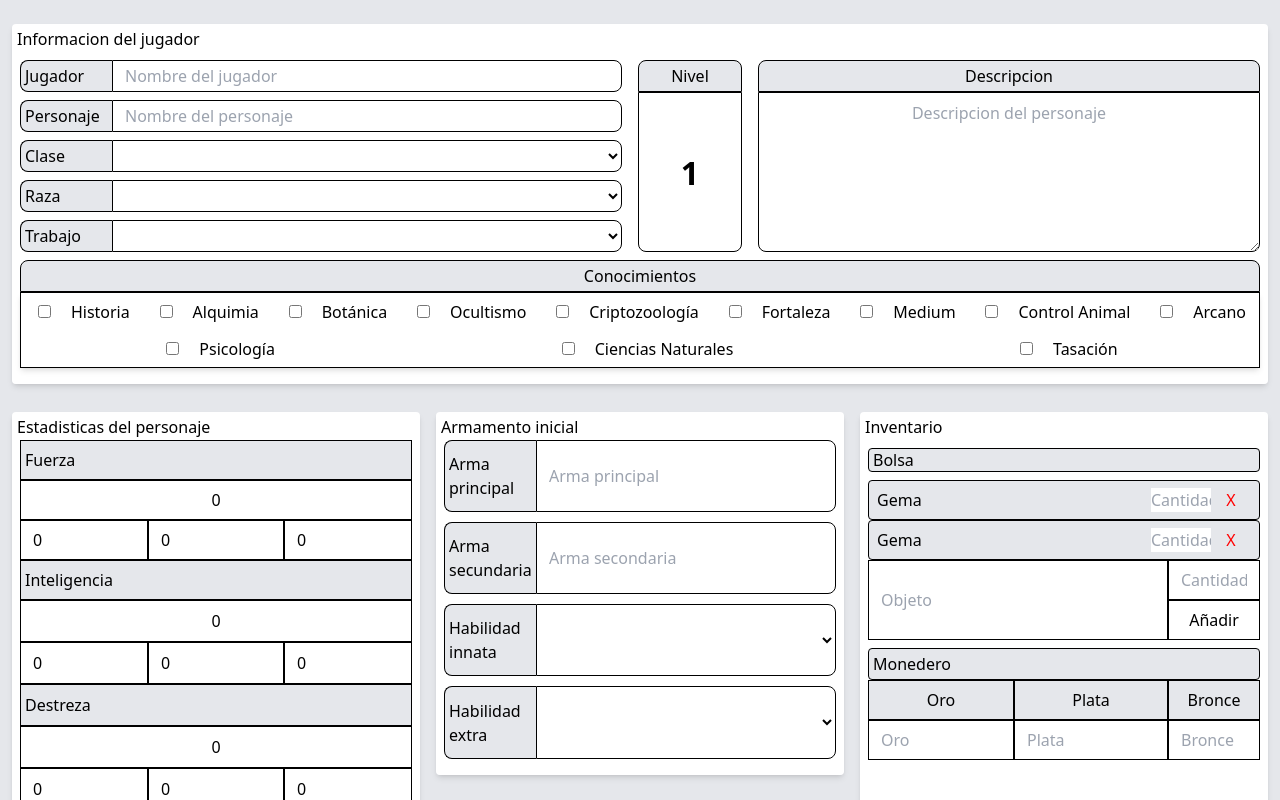
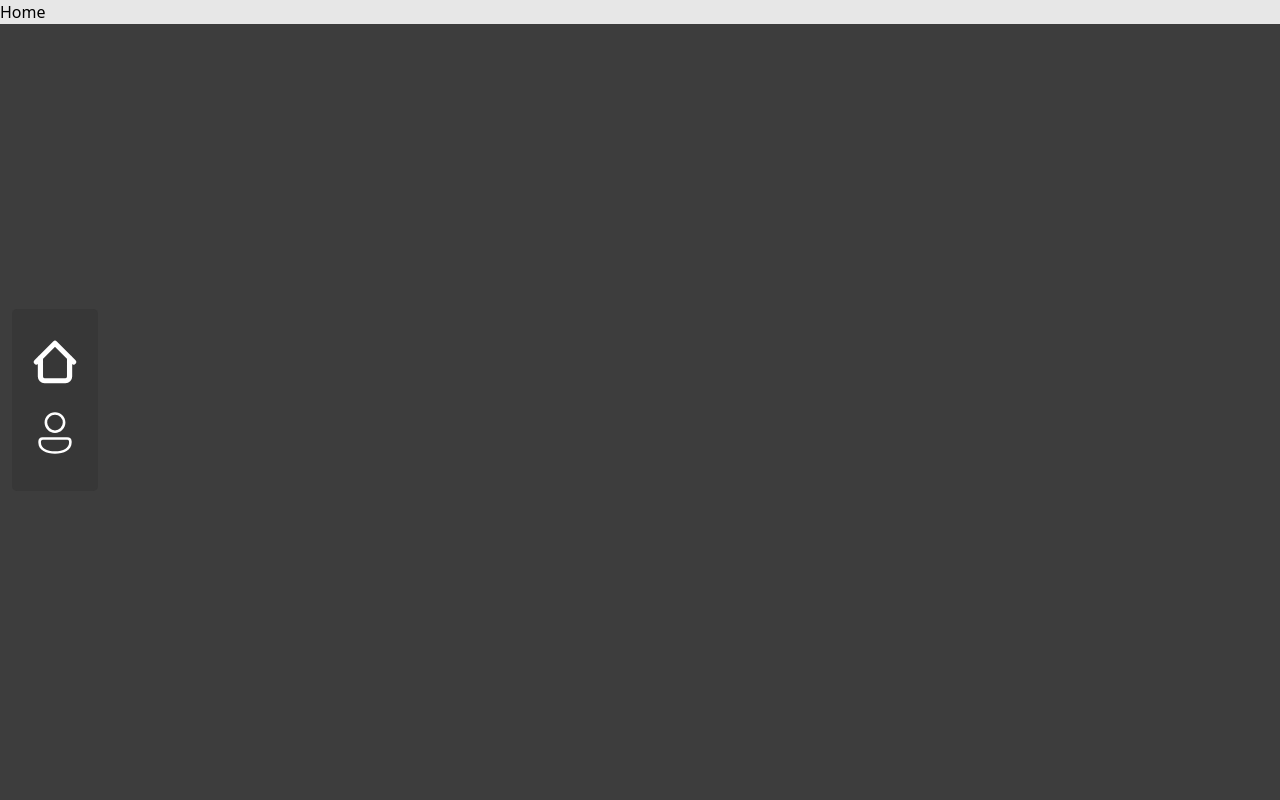
Before and after one commit to ztevenx100/DnD-newSystem, a React (Vite) app in the folder 0_Game_System/: page / in a window 1280 px wide. Shown: the top 800 px of the page. Built offline with nearby package versions, Linux system fonts and the light colour scheme; a web font is replaced by a local one.

Commit message:
Feat: Create component Navbar and setting Routing - [Navbar] Configure menu Routing components - [Navbar] Add icons SVG - [Home] Add test content

```diff
--- a/0_Game_System/package.json
+++ b/0_Game_System/package.json
@@ -13,7 +13,9 @@
     "@material-tailwind/react": "^2.1.4",
     "@unocss/config": "^0.57.1",
     "react": "^18.2.0",
-    "react-dom": "^18.2.0"
+    "react-dom": "^18.2.0",
+    "react-router": "^6.19.0",
+    "react-router-dom": "^6.19.0"
   },
   "devDependencies": {
     "@types/react": "^18.2.15",
--- a/0_Game_System/src/App.tsx
+++ b/0_Game_System/src/App.tsx
@@ -1,21 +1,36 @@
 import reactLogo from './assets/react.svg'
+import {createBrowserRouter, RouterProvider} from "react-router-dom";
 
-import { CharacterSheet } from './components/pages/CharacterSheet/CharacterSheet'
+import Navbar from './components/UI/Navbar/Navbar';
+import Home from './components/pages/Home'
+import CharacterSheet from './components/pages/CharacterSheet/CharacterSheet'
 // import { useState } from 'react'
 
 import "@unocss/reset/tailwind.css";
 import "uno.css";
 import './App.css'
 
+const router = createBrowserRouter([
+  {
+    path: "/",
+    element: <Navbar />,
+    children:[
+      { index: true, element: <Home /> },
+      {
+        path: "/CharacterSheet",
+        element: <CharacterSheet />,
+      }
+    ]
+  },
+]);
+
 function App() {
   // const [count, setCount] = useState(0)
 
   return (
-    <>
-        <main className='container mx-auto' >
-          <CharacterSheet/>
-        </main>
-    </>
+    <main className='container mx-auto' >
+        <RouterProvider router={router} />
+    </main>
   )
 }
 
--- /dev/null
+++ b/0_Game_System/src/components/UI/Icons/SvgHome.tsx
@@ -0,0 +1,27 @@
+import { SVGProps } from "react"
+const SvgHome = (props: SVGProps<SVGSVGElement>) => (
+  <svg
+    xmlns="http://www.w3.org/2000/svg"
+    width={800}
+    height={800}
+    fill={props.fill}
+    viewBox="0 0 24 24"
+    {...props}
+  >
+    <g clipPath="url(#a)">
+      <path
+        stroke={props.stroke}
+        strokeLinecap="round"
+        strokeLinejoin="round"
+        strokeWidth={2.5}
+        d="M19 10v9a2 2 0 0 1-2 2H7a2 2 0 0 1-2-2v-9m16 2-9-9-9 9"
+      />
+    </g>
+    <defs>
+      <clipPath id="a">
+        <path fill="#fff" d="M0 0h24v24H0z" />
+      </clipPath>
+    </defs>
+  </svg>
+)
+export default SvgHome
--- /dev/null
+++ b/0_Game_System/src/components/UI/Icons/SvgPerson.tsx
@@ -0,0 +1,18 @@
+import { SVGProps } from "react"
+const SvgPerson = (props: SVGProps<SVGSVGElement>) => (
+  <svg
+    xmlns="http://www.w3.org/2000/svg"
+    width={800}
+    height={800}
+    viewBox="0 0 48 48"
+    {...props}
+  >
+    <title>{"ic_fluent_person_48_regular"}</title>
+    <path
+      fill={props.fill}
+      fillRule="nonzero"
+      d="M35.75 28a4.25 4.25 0 0 1 4.245 4.043l.005.206V33c0 3.755-1.942 6.567-4.92 8.38C32.15 43.163 28.214 44 24 44s-8.15-.837-11.08-2.62c-2.888-1.758-4.801-4.455-4.915-8.041L8 33v-.751a4.25 4.25 0 0 1 4.044-4.244L12.25 28h23.5Zm0 2.5h-23.5a1.75 1.75 0 0 0-1.744 1.605l-.006.144V33c0 2.744 1.36 4.808 3.72 6.245C16.63 40.712 20.068 41.5 24 41.5c3.932 0 7.37-.788 9.78-2.255 2.276-1.386 3.622-3.354 3.715-5.954L37.5 33v-.751c0-.918-.707-1.67-1.606-1.743l-.144-.006ZM24 4c5.523 0 10 4.477 10 10s-4.477 10-10 10-10-4.477-10-10S18.477 4 24 4Zm0 2.5a7.5 7.5 0 1 0 0 15 7.5 7.5 0 0 0 0-15Z"
+    />
+  </svg>
+)
+export default SvgPerson
--- /dev/null
+++ b/0_Game_System/src/components/UI/Navbar/Navbar.css
@@ -0,0 +1,31 @@
+.navbar {
+    position: fixed;
+    left: 0;
+    top: 50%;
+    transform: translateY(-50%);
+    display: flex;
+    flex-direction: column;
+    padding: 20px 10px;
+    border-radius: 5px;
+    color: #fff;
+    background-color: rgba(51, 51, 51, 0.5); /* Agregamos transparencia al color de fondo */
+    backdrop-filter: blur(2px);
+}
+
+menu li {
+    margin-bottom: 5px;
+    padding: 8px;
+    border: none;
+    background-color: #0000;
+    color: #fff;
+    cursor: pointer;
+    list-style: none;
+    transition-duration: .5s;
+    transition-property: backdrop-filter, background;
+    transition-timing-function: ease;
+}
+
+li:hover {
+    background: #0008;
+    backdrop-filter: blur(5px);
+}
--- a/0_Game_System/src/components/UI/Navbar/Navbar.tsx
+++ b/0_Game_System/src/components/UI/Navbar/Navbar.tsx
@@ -0,0 +1,28 @@
+import React from 'react';
+import { Outlet, Link } from "react-router-dom";
+import { Tooltip, Typography } from "@material-tailwind/react";
+
+import  SvgHome from '../../../components/UI/Icons/SvgHome';
+import  SvgPerson from '../../../components/UI/Icons/SvgPerson';
+
+import './Navbar.css'; // Importa un archivo de estilo para posicionar el navbar
+
+const Navbar: React.FC = () => {
+  return (
+    <>
+      <nav className="navbar ml-3">
+        <menu>
+          <Tooltip className="bg-dark text-light px-2 py-1" placement="right" content={"Inicio"} >
+            <li><Link to="/" ><SvgHome width="50" height="50" fill='none' stroke='#fff' /></Link></li>
+          </Tooltip>
+          <Tooltip className="bg-dark text-light px-2 py-1" placement="right" content={"Hoja de personaje"} >
+            <li><Link to="/CharacterSheet" ><SvgPerson width="50" height="50" fill='#fff' /></Link></li>
+          </Tooltip>
+        </menu>
+      </nav>
+      <Outlet />
+    </>
+  );
+};
+
+export default Navbar;
--- /dev/null
+++ b/0_Game_System/src/components/pages/Home.tsx
@@ -0,0 +1,11 @@
+import React from 'react';
+
+const Home: React.FC = () => {
+  return (
+    <section>
+        <h1>Home</h1>
+    </section>
+  );
+};
+
+export default Home;
--- a/0_Game_System/src/main.tsx
+++ b/0_Game_System/src/main.tsx
@@ -6,6 +6,6 @@ import './index.css'
 
 ReactDOM.createRoot(document.getElementById('root')!).render(
   <React.StrictMode>
-    <App />
+     <App />
   </React.StrictMode>,
 )
```
Also changed, not shown: 0_Game_System/src/components/pages/CharacterSheet/CharacterSheet.tsx (+5 -2 lines), 1 other file (tests, documents, lock files or other folders).
